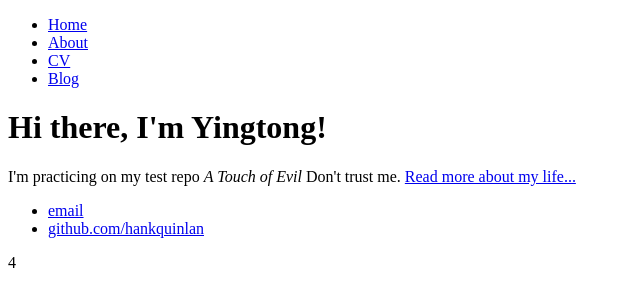
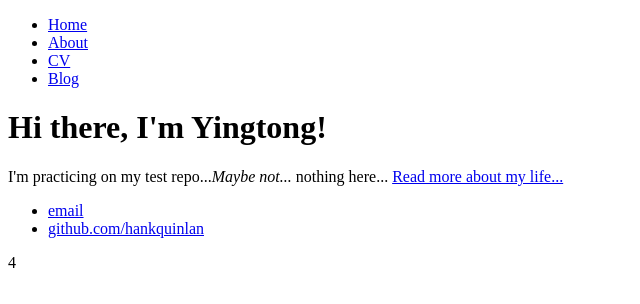
Before and after one commit to YingtongZhang/YingtongZhang.github.io, a plain HTML site: page index.html in a window 1280 px wide. Shown: the full height of the page, 0-640 px from the left. Drawn offline with Linux system fonts and the light colour scheme.

Commit message:
Update index.html

```diff
--- a/index.html
+++ b/index.html
@@ -15,7 +15,7 @@
 		<div class="container">
     		<div class="blurb">
         		<h1>Hi there, I'm Yingtong!</h1>
-				<p>I'm practicing on my test repo  <em>A Touch of Evil</em> Don't trust me. <a href="/about">Read more about my life...</a></p>
+				<p>I'm practicing on my test repo...<em>Maybe not...</em> nothing here... <a href="/about">Read more about my life...</a></p>
     		</div><!-- /.blurb -->
 		</div><!-- /.container -->
 		<footer>
```
